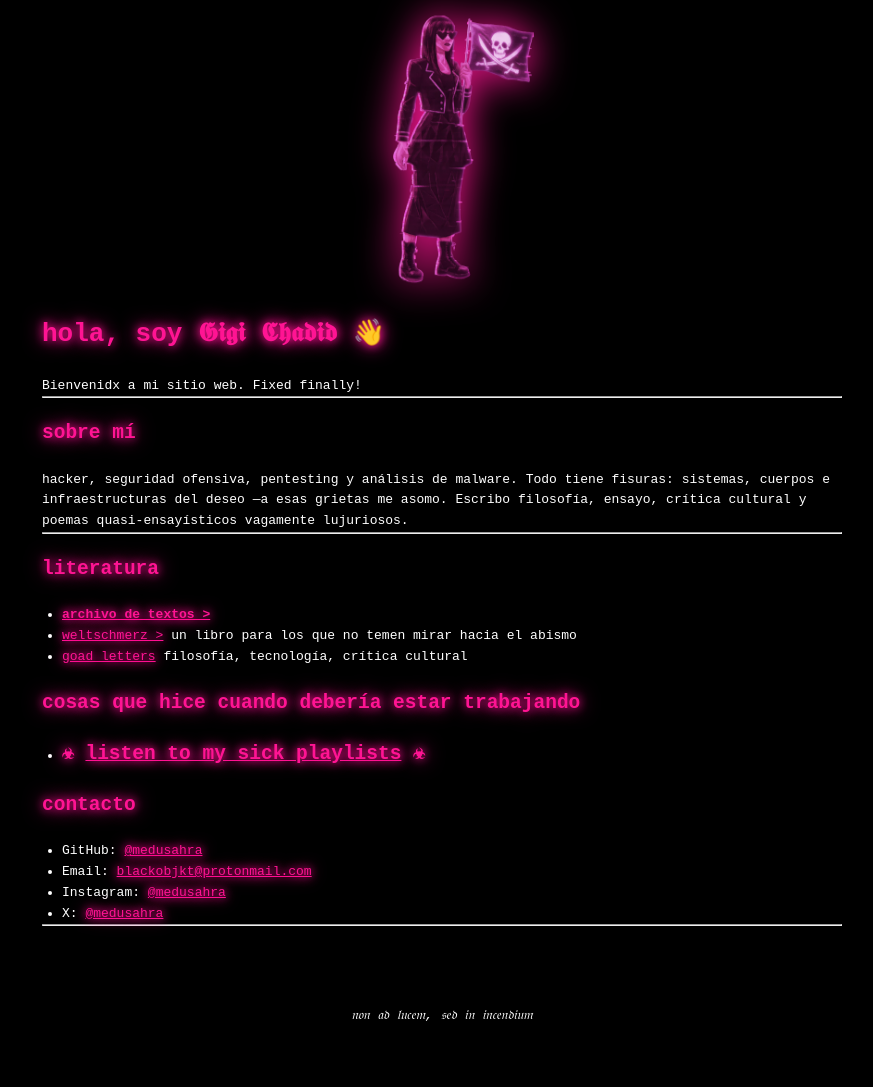
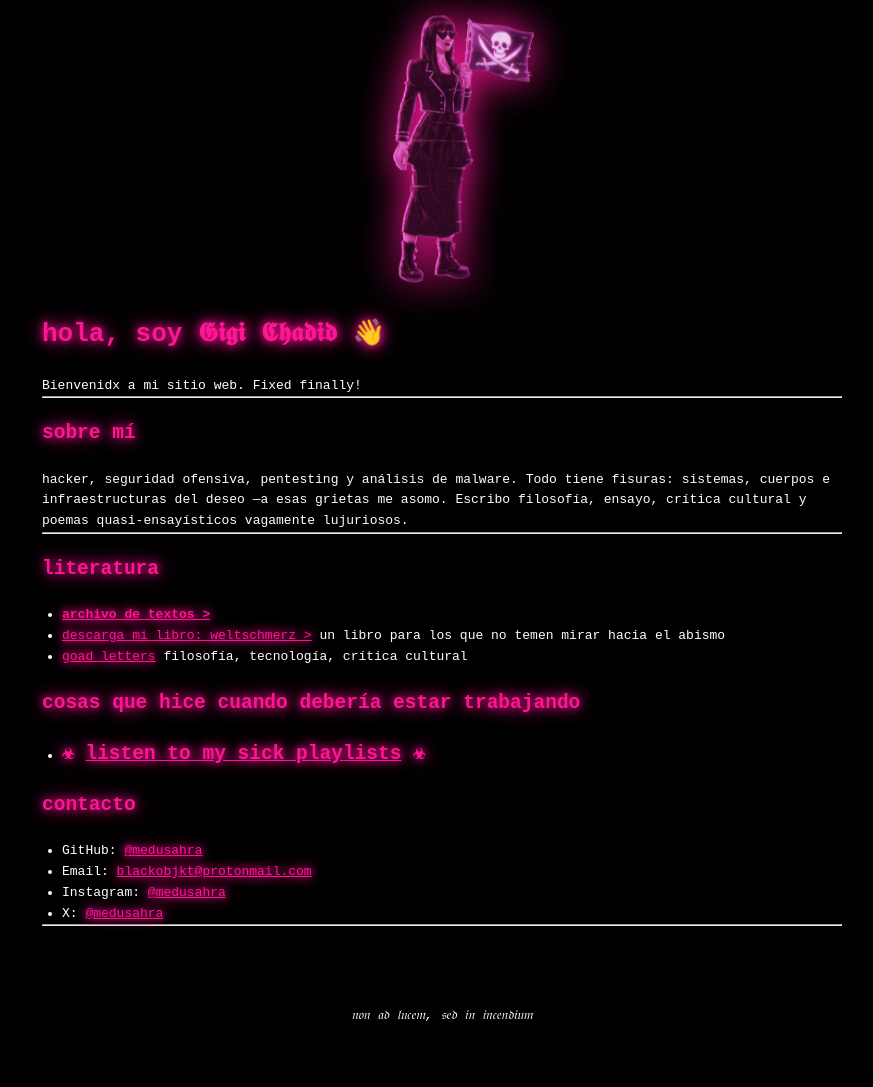
Before and after one commit to medusahra/medusahra.github.io, a Jekyll site: the page built from index.md, in a window 1280 px wide. Shown: the whole page, without its empty margins (198-1071 px from the left). Built offline with Jekyll 4.4.1, drawn with Linux system fonts in a browser that asks for light colours.

Commit message:
Update index.md

```diff
--- a/index.md
+++ b/index.md
@@ -19,7 +19,7 @@
 ## literatura
 
 - **[archivo de textos >](/archive.html)**
-- [weltschmerz >](/2025/11/11/weltschmerz.html) un libro para los que no temen mirar hacia el abismo
+- [descarga mi libro: weltschmerz >](/2025/11/11/weltschmerz.html) un libro para los que no temen mirar hacia el abismo
 - [goad letters](https://goadletter.substack.com/) filosofía, tecnología, crítica cultural
 
 ## cosas que hice cuando debería estar trabajando
```
